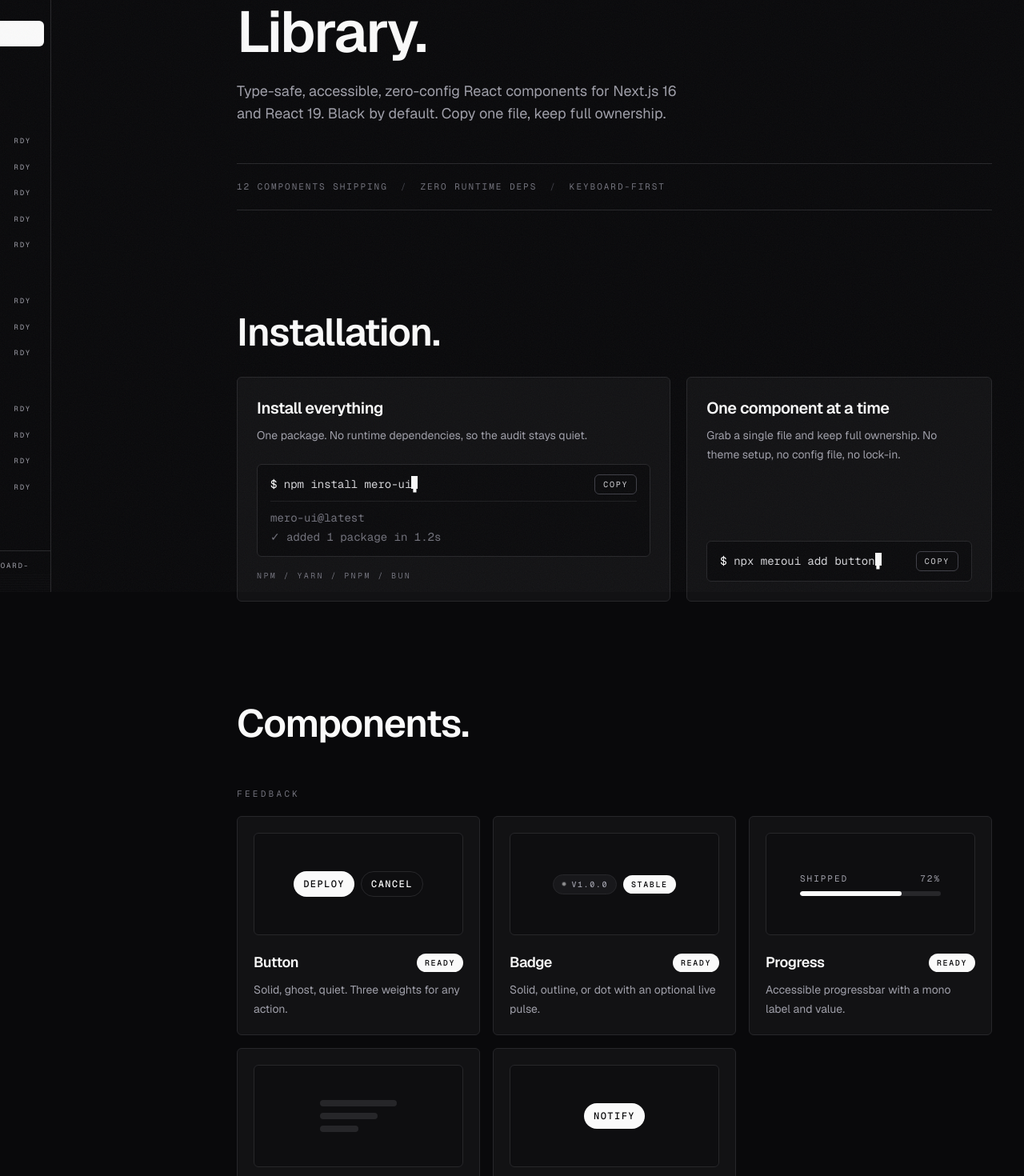
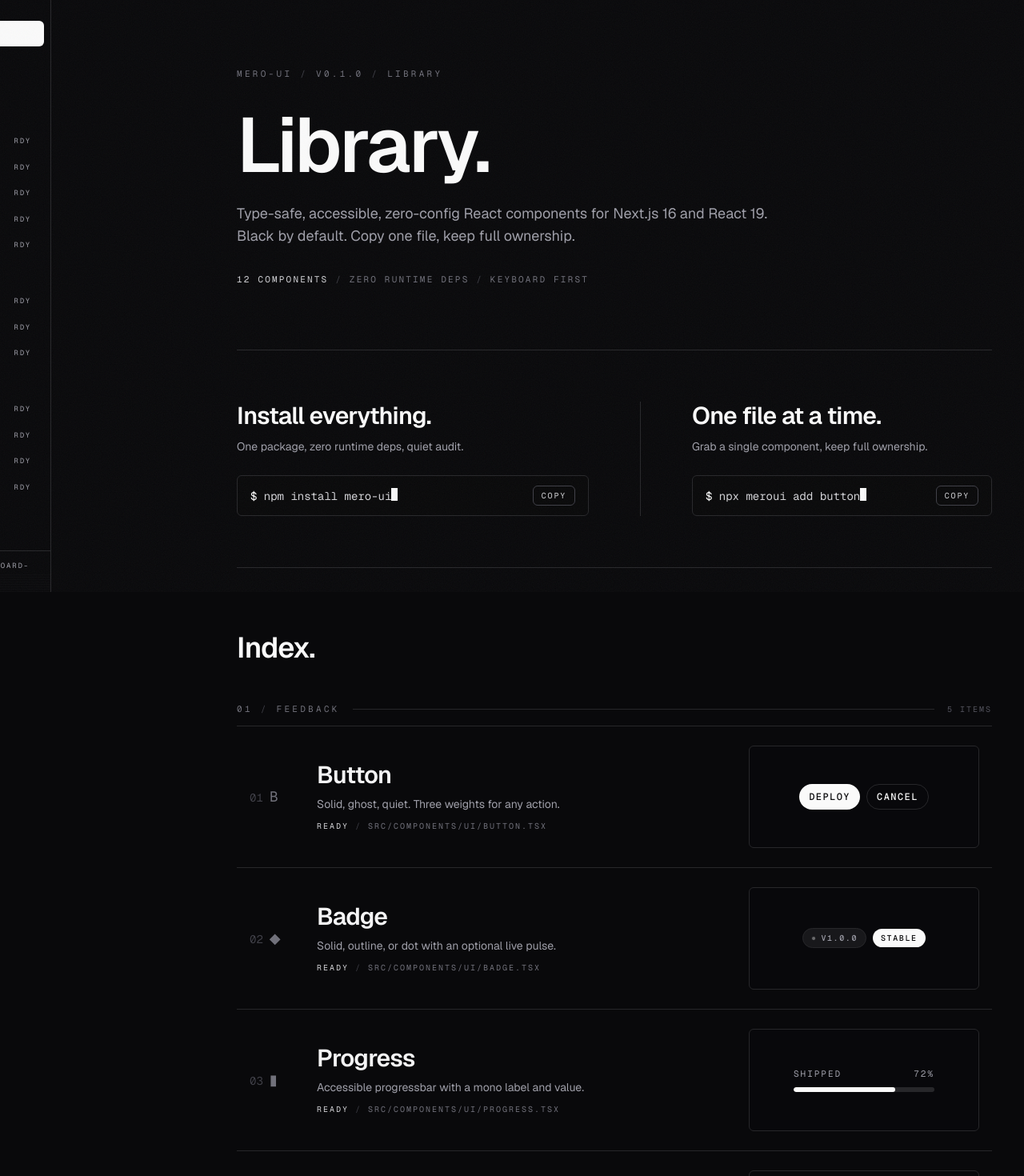
Before and after one commit to shivraj598/meroUI, a Next.js app: page /docs in a window 1280 px wide. Shown: the part 60-1530 px from the top of the page at 80% size. Built offline with nearby package versions, Linux system fonts and the light colour scheme.

Commit message:
feat: enhance DocsPage layout with improved component indexing and details

```diff
--- a/src/app/docs/page.tsx
+++ b/src/app/docs/page.tsx
@@ -1,97 +1,128 @@
-import { ALL_COMPONENTS, COMPONENT_GROUPS } from "@/components/docs/nav";
+import {
+  ALL_COMPONENTS,
+  COMPONENT_GROUPS,
+  type ComponentMeta,
+} from "@/components/docs/nav";
 import { CopyLine } from "@/components/docs/CopyLine";
 import { ComponentPreview } from "@/components/docs/ComponentPreview";
-import { Badge } from "@/components/ui/Badge";
 
-const TERMINAL = [
-  "mero-ui@latest",
-  "✓ added 1 package in 1.2s",
-  "no dependencies. that's the whole install.",
-];
+function Row({ item, index }: { item: ComponentMeta; index: number }) {
+  const n = String(index).padStart(2, "0");
+  return (
+    <li
+      id={`c-${item.slug}`}
+      className="group grid scroll-mt-24 grid-cols-1 items-center gap-4 py-6 transition-colors duration-200 hover:bg-zinc-900/40 sm:gap-5 md:grid-cols-[3.25rem_minmax(0,1fr)_auto] md:gap-8 md:px-4"
+    >
+      {/* glyph + number */}
+      <span
+        aria-hidden
+        className="hidden select-none items-baseline gap-2 font-mono md:flex"
+      >
+        <span className="text-sm text-zinc-700 transition-colors group-hover:text-zinc-400">
+          {n}
+        </span>
+        <span className="text-lg text-zinc-500 transition-colors group-hover:text-zinc-300">
+          {item.glyph}
+        </span>
+      </span>
+
+      {/* name block */}
+      <div className="min-w-0">
+        <a
+          href={`#c-${item.slug}`}
+          className="inline-flex items-baseline gap-2.5 text-2xl font-semibold tracking-tight text-zinc-100 transition-colors group-hover:text-zinc-50 sm:text-3xl"
+        >
+          {item.name}
+        </a>
+        <p className="mt-1.5 max-w-xl text-sm leading-6 text-zinc-400">
+          {item.blurb}
+        </p>
+        <p className="mt-2 font-mono text-[10px] uppercase tracking-[0.2em] text-zinc-500">
+          <span className={item.built ? "text-zinc-300" : "text-zinc-600"}>
+            {item.built ? "ready" : "soon"}
+          </span>
+          <span aria-hidden className="text-zinc-700">
+            {" / "}
+          </span>
+          <span className="text-zinc-500">src/components/ui/{item.name}.tsx</span>
+        </p>
+      </div>
+
+      {/* live preview cell */}
+      <div className="flex h-28 items-center justify-center overflow-hidden rounded-md border border-zinc-800 bg-zinc-950/40 p-4 transition-colors duration-200 group-hover:border-zinc-600 sm:h-32 md:w-72">
+        <ComponentPreview slug={item.slug} />
+      </div>
+    </li>
+  );
+}
 
 /**
- * Library collection page. This is the page "Get started" links to: a docs
- * style overview, the install flow, and the full component index grouped by
- * category. Component detail routes are built next; for now each card is an
- * in-page anchor target for the sidebar.
+ * Library collection page. This is the page "Get started" links to: a compact
+ * header band, the install flow, and an editorial catalog of every component
+ * as a type-driven index with a live preview docked on each row. Detail routes
+ * come next; each row stays an in-page anchor for the sidebar index.
  */
 export default function DocsPage() {
   return (
-    <div className="flex flex-col gap-24 md:gap-32">
-      {/* ------------------------------------------------ overview */}
+    <div className="flex flex-col">
+      {/* ------------------------------------------------ header */}
       <section
         id="overview"
-        aria-labelledby="overview-title"
-        className="scroll-mt-20"
+        aria-labelledby="title"
+        className="scroll-mt-24 border-b border-zinc-800 py-14 md:py-20"
       >
+        <p className="font-mono text-[11px] uppercase tracking-[0.3em] text-zinc-500">
+          mero-ui
+          <span className="text-zinc-700"> / </span>v0.1.0
+          <span className="text-zinc-700"> / </span>library
+        </p>
         <h1
-          id="overview-title"
-          className="max-w-3xl text-5xl font-semibold tracking-tight md:text-7xl"
+          id="title"
+          className="mt-8 text-6xl font-semibold tracking-tight md:text-8xl"
         >
           Library.
         </h1>
-        <p className="mt-6 max-w-2xl text-balance text-base leading-7 text-zinc-400 md:text-lg">
-          Type-safe, accessible, zero-config React components for Next.js 16
-          and React 19. Black by default. Copy one file, keep full ownership.
+        <p className="mt-6 max-w-2xl text-base leading-7 text-zinc-400 md:text-lg">
+          Type-safe, accessible, zero-config React components for Next.js 16 and
+          React 19. Black by default. Copy one file, keep full ownership.
         </p>
-
-        {/* stat strip */}
-        <div className="mt-12 flex flex-wrap items-center gap-x-4 gap-y-3 border-y border-zinc-800 py-5 font-mono text-[11px] uppercase tracking-[0.18em] text-zinc-500">
-          <span>{ALL_COMPONENTS.length} components shipping</span>
-          <span aria-hidden className="text-zinc-700">
-            /
-          </span>
+        <p className="mt-8 font-mono text-[11px] uppercase tracking-[0.2em] text-zinc-500">
+          <span className="text-zinc-300">{ALL_COMPONENTS.length} components</span>
+          <span className="text-zinc-700">{" / "}</span>
           <span>zero runtime deps</span>
-          <span aria-hidden className="text-zinc-700">
-            /
-          </span>
-          <span>keyboard-first</span>
-        </div>
+          <span className="text-zinc-700">{" / "}</span>
+          <span>keyboard first</span>
+        </p>
       </section>
 
-      {/* ---------------------------------------------- installation */}
+      {/* --------------------------------------------- install */}
       <section
         id="installation"
         aria-labelledby="installation-title"
-        className="scroll-mt-20"
+        className="scroll-mt-24 border-b border-zinc-800 py-12 md:py-16"
       >
+        <div className="grid gap-10 md:grid-cols-2 md:gap-16">
+          <div>
             <h2
               id="installation-title"
-          className="text-4xl font-semibold tracking-tight md:text-5xl"
+              className="text-2xl font-semibold tracking-tight md:text-3xl"
             >
-          Installation.
+              Install everything.
             </h2>
-        <div className="mt-8 grid gap-5 md:grid-cols-12">
-          {/* the whole library */}
-          <div className="flex flex-col rounded-md border border-zinc-800 bg-zinc-900/60 p-6 md:col-span-7">
-            <h3 className="text-xl font-semibold tracking-tight text-zinc-50">
-              Install everything
-            </h3>
-            <p className="mt-2 text-sm leading-6 text-zinc-400">
-              One package. No runtime dependencies, so the audit stays quiet.
+            <p className="mt-2 max-w-md text-sm leading-6 text-zinc-400">
+              One package, zero runtime deps, quiet audit.
             </p>
             <div className="mt-6">
-              <CopyLine
-                command="npm install mero-ui"
-                output={["mero-ui@latest", "✓ added 1 package in 1.2s"]}
-              />
+              <CopyLine command="npm install mero-ui" />
             </div>
-            <p className="mt-4 font-mono text-[10px] uppercase tracking-[0.24em] text-zinc-500">
-              npm / yarn / pnpm / bun
+          </div>
+          <div className="md:border-l md:border-zinc-800 md:pl-16">
+            <h2 className="text-2xl font-semibold tracking-tight md:text-3xl">
+              One file at a time.
+            </h2>
+            <p className="mt-2 max-w-md text-sm leading-6 text-zinc-400">
+              Grab a single component, keep full ownership.
             </p>
-          </div>
-
-          {/* one component at a time */}
-          <div className="flex flex-col justify-between rounded-md border border-zinc-800 bg-zinc-900/60 p-6 md:col-span-5">
-            <div>
-              <h3 className="text-xl font-semibold tracking-tight text-zinc-50">
-                One component at a time
-              </h3>
-              <p className="mt-2 text-sm leading-6 text-zinc-400">
-                Grab a single file and keep full ownership. No theme setup, no
-                config file, no lock-in.
-              </p>
-            </div>
             <div className="mt-6">
               <CopyLine command="npx meroui add button" />
             </div>
@@ -99,51 +130,39 @@
         </div>
       </section>
 
-      {/* ------------------------------------------------ components */}
+      {/* ------------------------------------------- catalog */}
       <section
         id="components"
         aria-labelledby="components-title"
-        className="scroll-mt-20"
+        className="scroll-mt-24 py-12 md:py-20"
       >
         <h2
           id="components-title"
-          className="text-4xl font-semibold tracking-tight md:text-5xl"
+          className="text-3xl font-semibold tracking-tight md:text-4xl"
         >
-          Components.
+          Index.
         </h2>
 
-        {COMPONENT_GROUPS.map((group) => (
-          <div key={group.title} className="mt-14">
-            <h3 className="font-mono text-[11px] uppercase tracking-[0.3em] text-zinc-500">
+        {COMPONENT_GROUPS.map((group, gi) => (
+          <div key={group.title}>
+            {/* group divider */}
+            <div className="mt-12 flex items-baseline gap-4 border-b border-zinc-800 pb-3">
+              <span className="font-mono text-[11px] uppercase tracking-[0.3em] text-zinc-500">
+                {String(gi + 1).padStart(2, "0")}
+                <span className="text-zinc-700">{" / "}</span>
                 {group.title}
-            </h3>
-            <div className="mt-5 grid grid-cols-1 gap-4 sm:grid-cols-2 lg:grid-cols-3">
-              {group.items.map((item) => (
-                <article
-                  key={item.slug}
-                  id={`c-${item.slug}`}
-                  className="flex scroll-mt-20 flex-col rounded-md border border-zinc-800 bg-zinc-900/60 p-5 transition-colors duration-200 hover:border-zinc-600"
-                >
-                  {/* live preview stage: the real component, interactive
-                      where the primitive is interactive */}
-                  <div className="flex h-32 items-center justify-center rounded-md border border-zinc-800 bg-zinc-950/40 p-4">
-                    <ComponentPreview slug={item.slug} />
+              </span>
+              <span aria-hidden className="h-px flex-1 self-center bg-zinc-800" />
+              <span className="font-mono text-[10px] uppercase tracking-[0.2em] text-zinc-600">
+                {group.items.length} items
+              </span>
             </div>
 
-                  <div className="mt-5 flex items-center justify-between gap-3">
-                    <h4 className="text-lg font-semibold tracking-tight text-zinc-50">
-                      {item.name}
-                    </h4>
-                    <Badge variant={item.built ? "solid" : "outline"}>
-                      {item.built ? "ready" : "roadmap"}
-                    </Badge>
-                  </div>
-                  <p className="mt-2 text-sm leading-6 text-zinc-400">
-                    {item.blurb}
-                  </p>
-                </article>
+            <ul className="divide-y divide-zinc-800">
+              {group.items.map((item, i) => (
+                <Row key={item.slug} item={item} index={i + 1} />
               ))}
-            </div>
+            </ul>
           </div>
         ))}
       </section>
```
Lines whose indentation alone changed are shown as unchanged.
